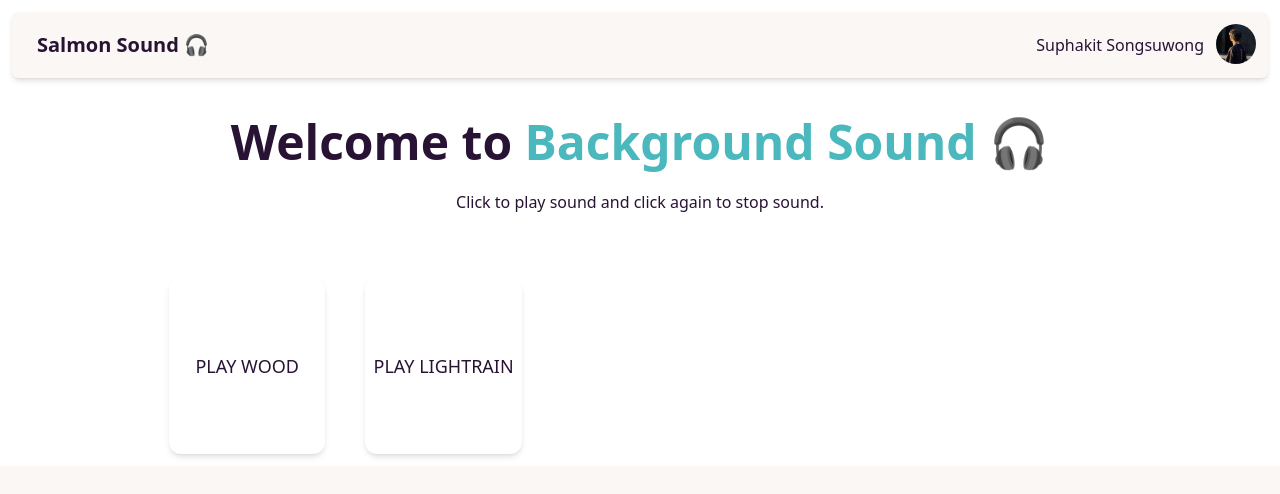
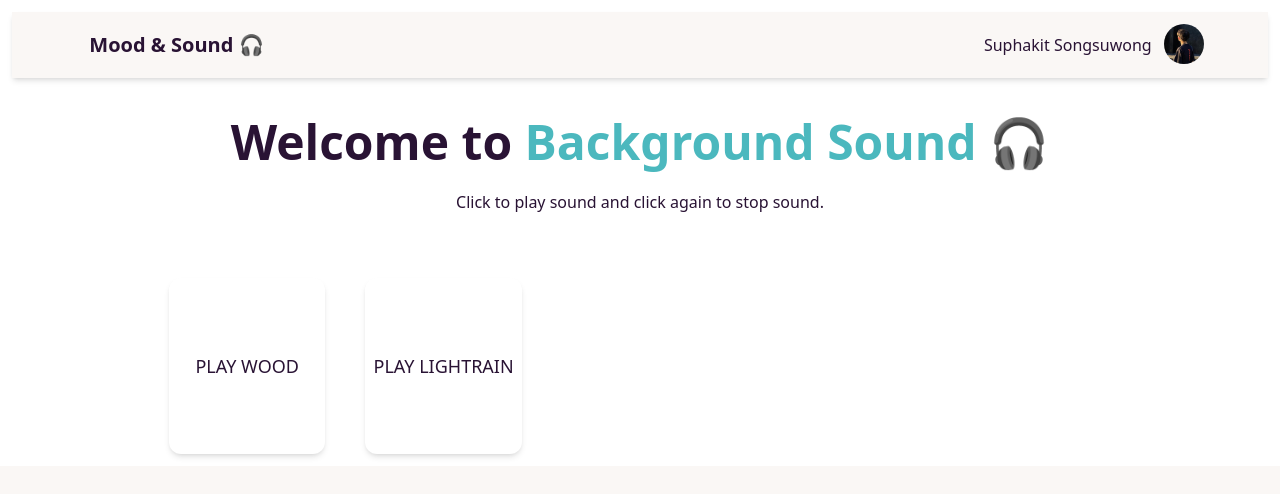
Before and after one commit to biskitsx/Mood-And-Sound-App, a Next.js app: page / in a window 1280 px wide. Shown: the top 494 px of the page. Built offline with nearby package versions, Linux system fonts and the light colour scheme.

Commit message:
change navbar

```diff
--- a/components/Nav.tsx
+++ b/components/Nav.tsx
@@ -1,16 +1,24 @@
+import { faGithub } from '@fortawesome/free-brands-svg-icons'
+import { faGlobe } from '@fortawesome/free-solid-svg-icons'
+import { FontAwesomeIcon } from '@fortawesome/react-fontawesome'
 import Image from 'next/image'
 import React from 'react'
 
+
+
 function Nav() {
+
     return (
         // <div className="navbar bg-primary shadow-md rounded-md ">
-        <div className="navbar bg-base-100 shadow-md rounded-md ">
+        <div className="shadow-md text-base-content w-full grid place-items-center sticky bg-base-100 top-0 z-50">
+            <div className='navbar w-11/12'>
+
                 <div className="flex-1" >
-                <a className="btn btn-ghost normal-case text-xl">Salmon Sound 🎧</a>
+                    <a className="btn btn-ghost normal-case text-xl text-base-content font-extrabold ">Mood & Sound 🎧</a>
                 </div >
                 <div className="flex-none gap-2">
                     <div className="form-control">
-                    <h1 className='font-medium'>Suphakit Songsuwong</h1>
+                        <h1 className='hidden sm:block font-medium'>Suphakit Songsuwong</h1>
                     </div>
                     <div className="dropdown dropdown-end">
                         <label tabIndex={0} className="btn btn-ghost btn-circle avatar">
@@ -20,14 +28,20 @@ function Nav() {
                         </label>
                         <ul tabIndex={0} className="mt-3 z-[1] p-2 shadow menu menu-sm dropdown-content bg-base-100 rounded-box w-52">
                             <li>
-                            <a className="justify-between">
-                                Profile
-                                <span className="badge">New</span>
+                                <a target='_blank' href='https://github.com/biskitsx'>
+                                    <FontAwesomeIcon icon={faGithub} />
+                                    Github
+                                    {/* <span className="badge">New</span> */}
                                 </a>
                             </li>
-                        <li><a>Settings</a></li>
-                        <li><a>Logout</a></li>
+                            <li>
+                                <a target='_blank' href='https://suphakit.vercel.app/'>
+                                    <FontAwesomeIcon icon={faGlobe} />
+                                    Website
+                                </a>
+                            </li>
                         </ul>
+                    </div>
                 </div>
             </div>
         </div >
```
Lines whose indentation alone changed are shown as unchanged.
